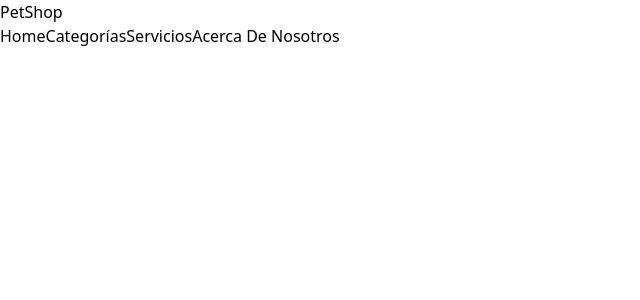
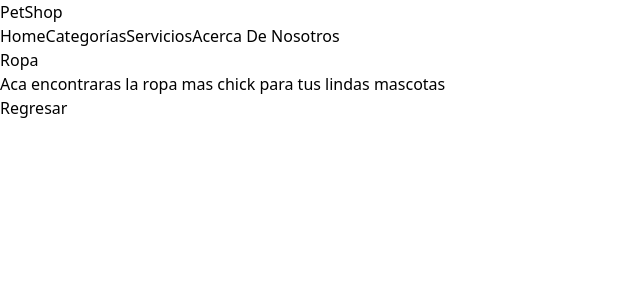
Before and after one commit to angelicaB1021/GRUPO-D, a React (Vite) app in the folder pet-Ecommerce/: page /categoria/1 in a window 1280 px wide. Shown: the top 300 px of the page, without its empty margins (0-640 px from the left). Built offline with nearby package versions, Linux system fonts and the light colour scheme.

Commit message:
Categorias Detalles y mas

```diff
--- a/pet-Ecommerce/src/App.jsx
+++ b/pet-Ecommerce/src/App.jsx
@@ -1,27 +1,65 @@
 import { BrowserRouter, Routes, Route } from "react-router-dom";
-import { Categorias, CategoriasDetalles, Error404, Home, Servicios, ServiciosDetalle, AcercaDeNosotros } from "./page";
+import { Categorias, categorias } from "./page/categorias/Categorias";
+import {
+  CategoriasDetalles,
+  // CategoriaAccesorios,
+  // CategoriaAlimento,
+  // CategoriaJuguetes,
+  // CategoriaRopa,
+  Error404,
+  Home,
+  Servicios,
+  ServiciosDetalle,
+  AcercaDeNosotros,
+} from "./page";
 import Navbar from "./components/Navbar";
 
-
 function App() {
-
   return (
     <>
-
-    <BrowserRouter>
-    <Navbar/>
+      <BrowserRouter>
+        <Navbar />
         <Routes>
-          <Route path="/" element = {<Home/>}></Route>
-          <Route path="/categorias" element = {<Categorias/>}></Route>
-          <Route path="/categoriasDetalles" element = {<CategoriasDetalles/>}></Route>
-          <Route path="/Erro404" element = {<Error404/>}></Route>
-          <Route path="/Servicios" element = {<Servicios/>}></Route>
-          <Route path="/ServiciosDetalle" element = {<ServiciosDetalle/>}></Route>
-          <Route path="/AcercaDeNosotros" element = {<AcercaDeNosotros/>}></Route>
+          <Route path="/" element={<Home />} />
+          <Route path="/categorias" element={<Categorias />} />
+          {/* <Route
+            path="/categoriaAccesorios"
+            element={<CategoriaAccesorios />}
+          ></Route>
+          <Route
+            path="/categoriaAlimento"
+            element={<CategoriaAlimento />}
+          ></Route>
+          <Route
+            path="/categoriaJuguetes"
+            element={<CategoriaJuguetes />}
+          ></Route>
+          <Route
+            path="/categoriaRopa"
+            element={<CategoriaRopa />}
+          ></Route> */}
+          {/* <Route
+            path="/categoriasDetalles"
+            element={<CategoriasDetalles />}
+          ></Route> */}
+          <Route
+            path="/categoria/:id"
+            element={<CategoriasDetalles categorias={categorias} />}
+          />
+          <Route path="/Erro404" element={<Error404 />}/>
+          <Route path="/Servicios" element={<Servicios />}/>
+          <Route
+            path="/ServiciosDetalle"
+            element={<ServiciosDetalle />}
+          />
+          <Route
+            path="/AcercaDeNosotros"
+            element={<AcercaDeNosotros />}
+          />
         </Routes>
-    </BrowserRouter>
+      </BrowserRouter>
     </>
-  )
+  );
 }
 
-export default App
+export default App;
--- a/pet-Ecommerce/src/page/Categorias.jsx
+++ /dev/null
@@ -1,53 +0,0 @@
-import { Link } from "react-router-dom";
-
-const categorias = [
-  {
-    id: 1,
-    nombre: "Ropa",
-    imagen: "https://paraperrosnet.com/wp-content/uploads/2023/11/La-mejor-Ropa-para-perros.jpg",
-  },
-  {
-    id: 2,
-    nombre: "Juguetes",
-    imagen: "https://image.made-in-china.com/202f0j00NbMGyfpgADkn/Wholesale-Cat-Accessories-Pet-Toy-Pack-Set-Interactive-Cat-Toy.webp",
-  },
-  {
-    id: 3,
-    nombre: "Alimento",
-    imagen: "https://kupfertax.mx/wp-content/uploads/2021/09/Banner-Productos-Purina_Mesa-de-trabajo-1-copia-002-1024x512.jpg",
-  },
-  {
-    id: 4,
-    nombre: "Accesorios",
-    imagen: "https://img.freepik.com/foto-gratis/primer-plano-accesorios-mascotas_23-2150960025.jpg",
-  },
-];
-
-export const Categorias = () => {
-  return (
-    <div className="min-h-screen p-6 bg-[#dde5b6]">
-      <h1 className="mb-8 text-4xl font-bold text-center text-[#6b8e23]">
-        Categorias
-      </h1>
-      <div className="container grid grid-cols-1 gap-4 mx-auto sm:grid-cols-2">
-        {categorias.map((categoria) => (
-          <div
-            key={categoria.id}
-            className="p-6 text-center bg-[#a98467] rounded-lg shadow-md"
-          >
-            <Link to={`/categorias/${categoria.id}`} className="text-xl font-semibold text-[#f0ead2]">
-              {categoria.nombre}
-            </Link>
-            <div className="relative flex items-center justify-center w-full h-56 mt-4 overflow-hidden rounded">
-              <img
-                src={categoria.imagen}
-                alt={categoria.nombre}
-                className="object-cover max-w-full max-h-full"
-              />
-            </div>
-          </div>
-        ))}
-      </div>
-    </div>
-  );
-};
--- a/pet-Ecommerce/src/page/CategoriasDetalles.jsx
+++ /dev/null
@@ -1,7 +0,0 @@
-import React from 'react'
-
-export const CategoriasDetalles = () => {
-  return (
-    <div>CategoriasDetalles</div>
-  )
-}
--- /dev/null
+++ b/pet-Ecommerce/src/page/categorias/CategoriaAccesorios.jsx
@@ -0,0 +1,6 @@
+
+export const CategoriaAccesorios = () => {
+  return (
+    <div>CategoriaAccesorios</div>
+  )
+}
--- /dev/null
+++ b/pet-Ecommerce/src/page/categorias/CategoriaAlimento.jsx
@@ -0,0 +1,6 @@
+
+export const CategoriaAlimento = () => {
+  return (
+    <div>CategoriaAlimento</div>
+  )
+}
--- /dev/null
+++ b/pet-Ecommerce/src/page/categorias/CategoriaJuguetes.jsx
@@ -0,0 +1,6 @@
+
+export const CategoriaJuguetes = () => {
+  return (
+    <div>CategoriaJuguetes</div>
+  )
+}
--- /dev/null
+++ b/pet-Ecommerce/src/page/categorias/CategoriaRopa.jsx
@@ -0,0 +1,5 @@
+export const CategoriaRopa = () => {
+  return (
+    <div>CategoriaRopa</div>
+  )
+}
--- /dev/null
+++ b/pet-Ecommerce/src/page/categorias/Categorias.jsx
@@ -0,0 +1,68 @@
+import { Link } from "react-router-dom";
+
+export const categorias = [
+  {
+    id: 1,
+    nombre: "Ropa",
+    imagen:
+      "https://paraperrosnet.com/wp-content/uploads/2023/11/La-mejor-Ropa-para-perros.jpg",
+    descripcion: "Aca encontraras la ropa mas chick para tus lindas mascotas",
+  },
+  {
+    id: 2,
+    nombre: "Juguetes",
+    imagen:
+      "https://image.made-in-china.com/202f0j00NbMGyfpgADkn/Wholesale-Cat-Accessories-Pet-Toy-Pack-Set-Interactive-Cat-Toy.webp",
+    descripcion:
+      "Tenemos los juguetes mas resistentes para que tus lindas mascotas disfruten de ellas",
+  },
+  {
+    id: 3,
+    nombre: "Alimento",
+    imagen:
+      "https://kupfertax.mx/wp-content/uploads/2021/09/Banner-Productos-Purina_Mesa-de-trabajo-1-copia-002-1024x512.jpg",
+    descripcion:
+      "Contamos con los mejores alimentos para que tus mascotas esten sanas y fuertes",
+  },
+  {
+    id: 4,
+    nombre: "Accesorios",
+    imagen:
+      "https://img.freepik.com/foto-gratis/primer-plano-accesorios-mascotas_23-2150960025.jpg",
+    descripcion:
+      "Ofrecemos los accesorios mas lindos para que tus mascotas esten a la moda",
+  },
+];
+
+export const Categorias = () => {
+  return (
+    <div className="min-h-screen p-6 bg-[#dde5b6]">
+      <h1 className="mb-8 text-4xl font-bold text-center text-[#6b8e23]">
+        Categorias
+      </h1>
+      <div className="container grid grid-cols-1 gap-4 mx-auto sm:grid-cols-2">
+        {categorias.map((categoria) => (
+          <div
+            key={categoria.id}
+            className="p-6 text-center bg-[#a98467] rounded-lg shadow-md"
+          >
+            <Link
+              to={`/categoria/${categoria.id}`}
+              className="text-xl font-semibold text-[#f0ead2]"
+            >
+              {categoria.nombre}
+              <div className="relative flex items-center justify-center w-full h-56 mt-4 overflow-hidden rounded">
+                <img
+                  src={categoria.imagen}
+                  alt={categoria.nombre}
+                  className="object-cover max-w-full max-h-full"
+                />
+              </div>
+              <p className="mt-4 text-sm text-white">{categoria.descripcion}</p>
+            </Link>
+          </div>
+        ))}
+      </div>
+    </div>
+  );
+};
--- /dev/null
+++ b/pet-Ecommerce/src/page/categorias/CategoriasDetalles.jsx
@@ -0,0 +1,22 @@
+import { useParams, useNavigate } from "react-router-dom";
+
+export const CategoriasDetalles = ({ categorias }) => {
+  const navegacion = useNavigate();
+  const { id } = useParams();
+  const infoCategoria= categorias.find(
+    (categoria) => categoria.id.toString() === id
+  );
+
+  const funcionNavegacion = () => {
+    navegacion(-1);
+  };
+
+
+  return (
+    <section>
+      <h1>{infoCategoria.nombre}</h1>
+      <h2>{infoCategoria.descripcion}</h2>
+      <button onClick={funcionNavegacion}>Regresar</button>
+    </section>
+  );
+};
```
Also changed, not shown: pet-Ecommerce/src/page/index.js (+6 -2 lines).
